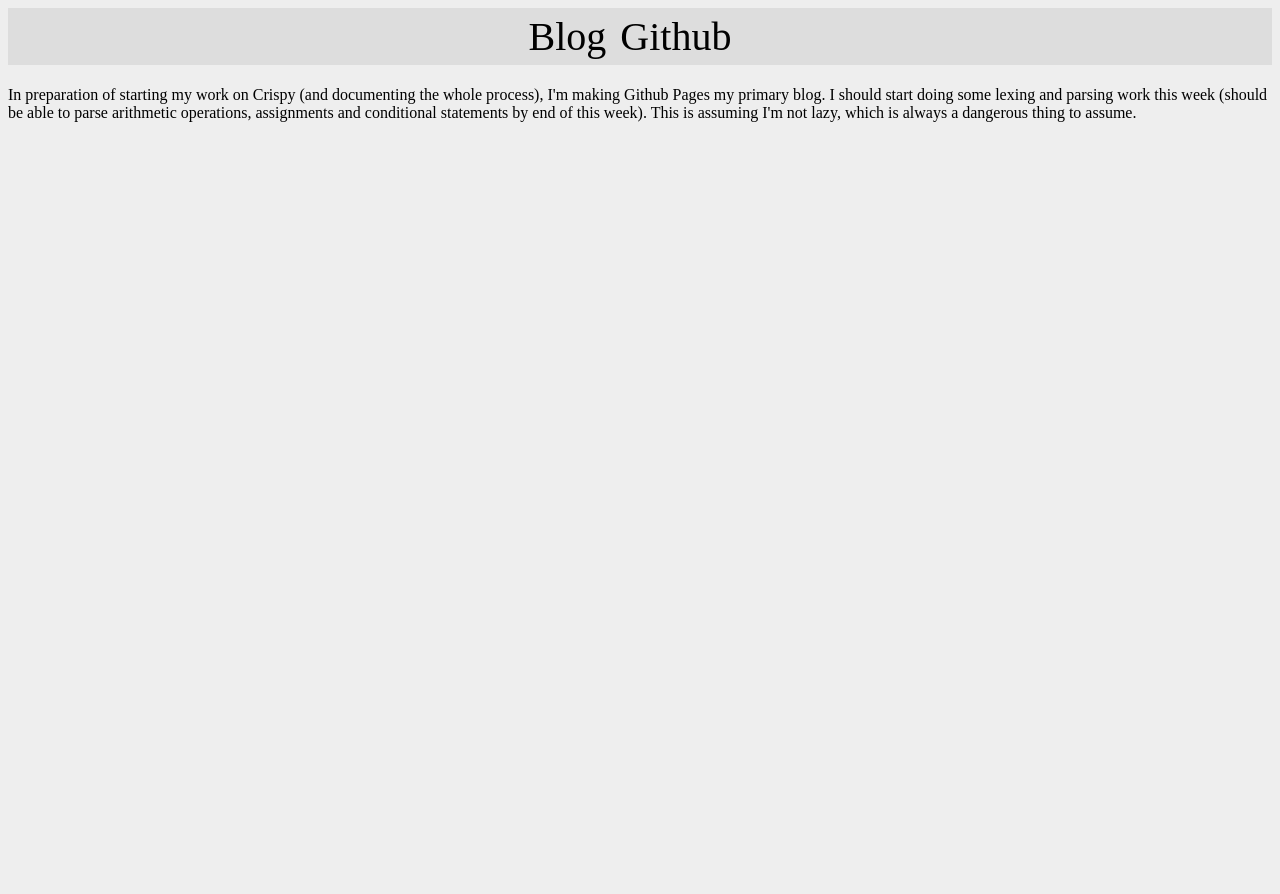
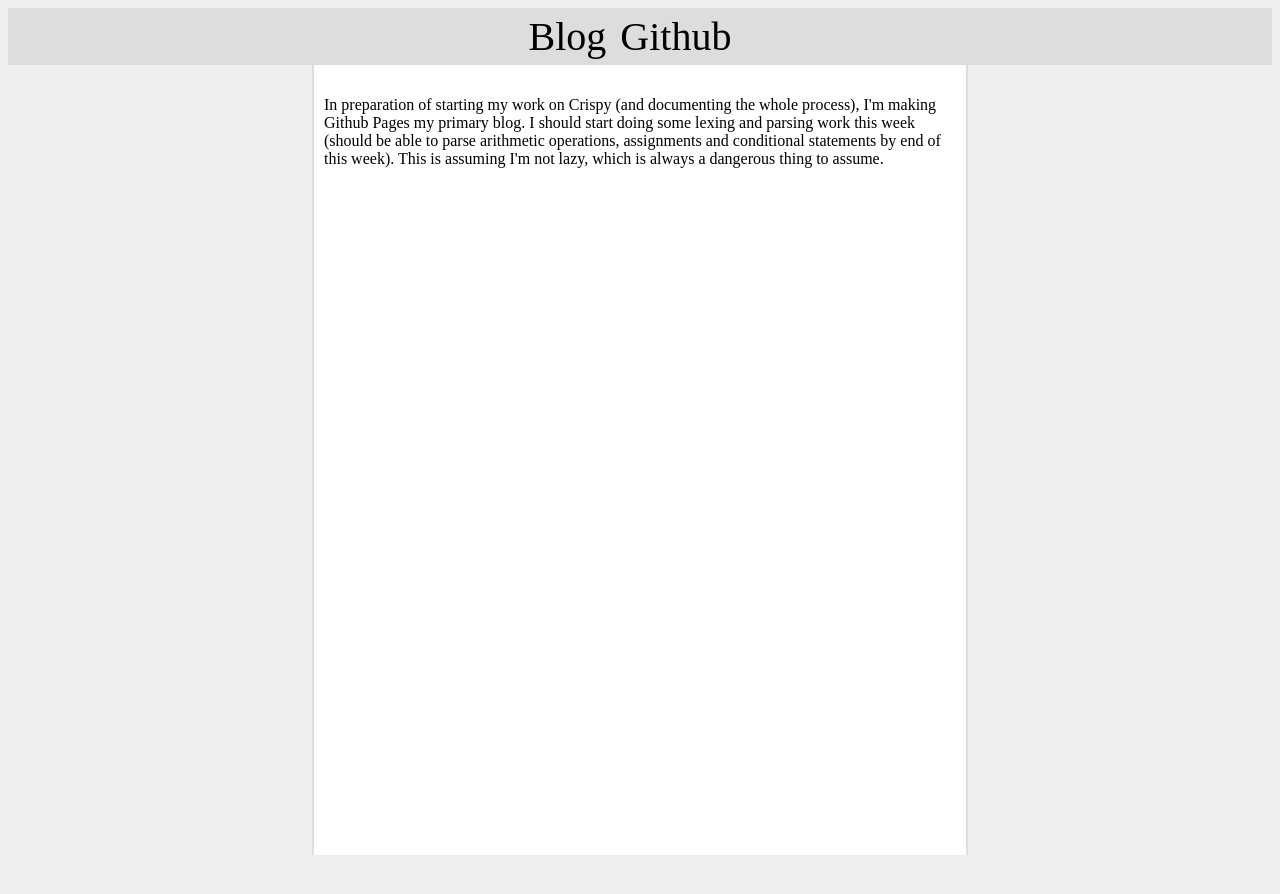
Before and after one commit to apandit/apandit.github.io, a Jekyll site: the page built from index.html, in a window 1280 px wide. Shown: the top 894 px of the page. Built offline with Jekyll 4.4.1, drawn with Linux system fonts in a browser that asks for light colours.

Commit message:
fixed css glitch

```diff
--- a/stylesheets/master.css
+++ b/stylesheets/master.css
@@ -34,7 +34,7 @@ body{
     text-decoration: underline;
 }
 
-#main {
+#content {
     margin: auto;
     width: 50%;
     min-width: 500px;
```
